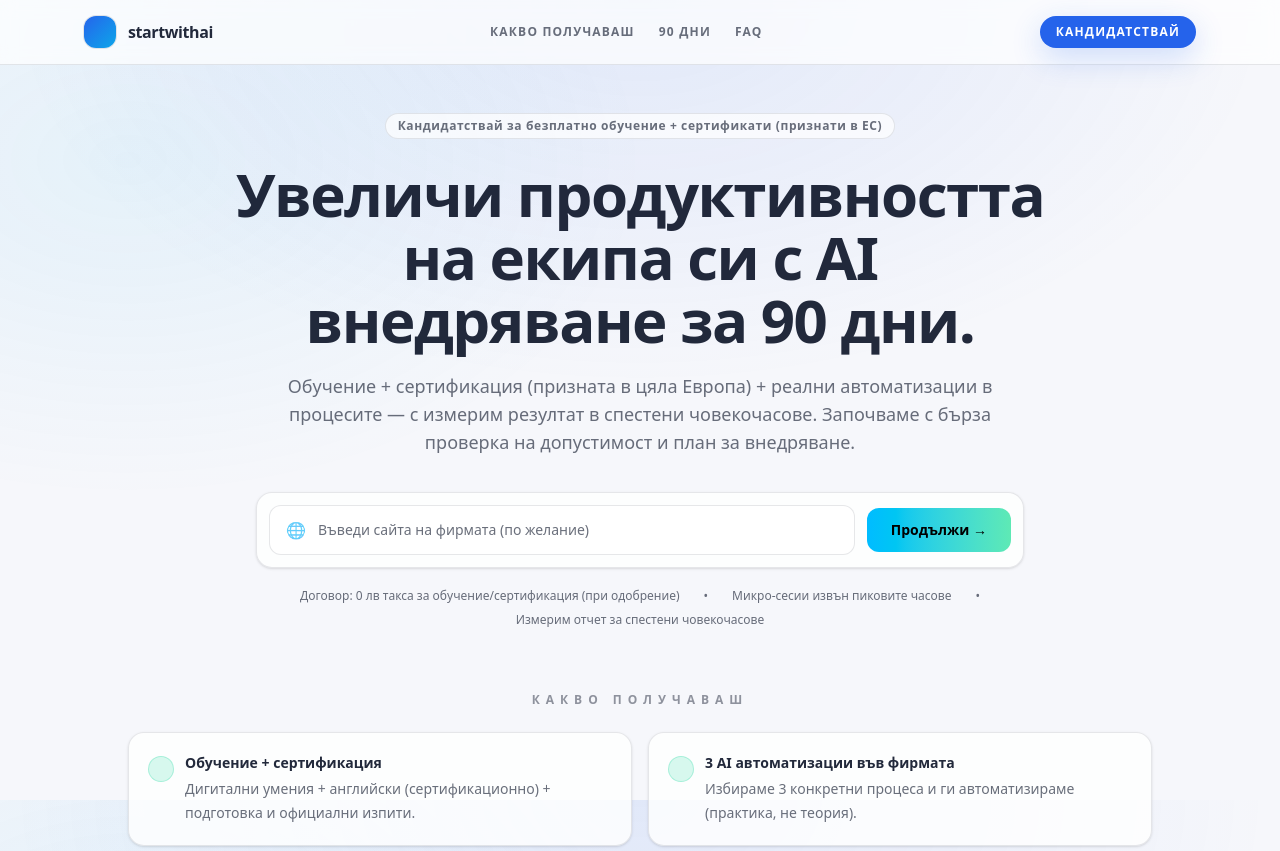
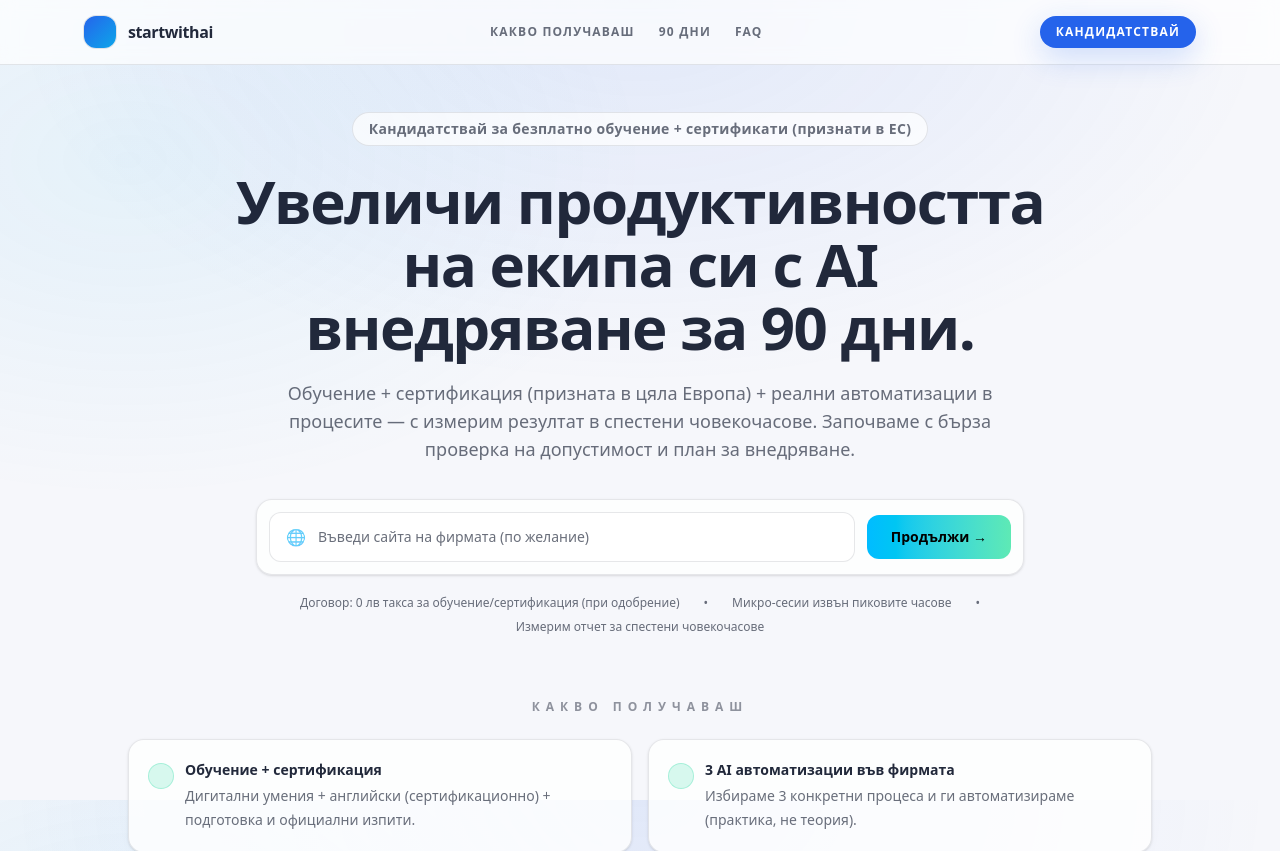
Before and after one commit to simeon619619619619-create/startwithai, a Next.js app: page / in a window 1280 px wide. Shown: the top 851 px of the page. Built offline with nearby package versions, Linux system fonts and the light colour scheme; no server answers.

Commit message:
UI: increase hero pill size

```diff
--- a/src/app/page.tsx
+++ b/src/app/page.tsx
@@ -28,7 +28,7 @@ function SectionTitle({ title, subtitle }: { title: string; subtitle?: string })
 
 function Pill({ children }: { children: React.ReactNode }) {
   return (
-    <span className="inline-flex items-center gap-2 rounded-full border border-[color:var(--stroke)] bg-white/70 px-3 py-1 text-xs font-semibold tracking-wider text-[color:var(--muted)]">
+    <span className="inline-flex items-center gap-2 rounded-full border border-[color:var(--stroke)] bg-white/70 px-4 py-1.5 text-sm font-semibold tracking-wide text-[color:var(--muted)]">
       {children}
     </span>
   );
```
